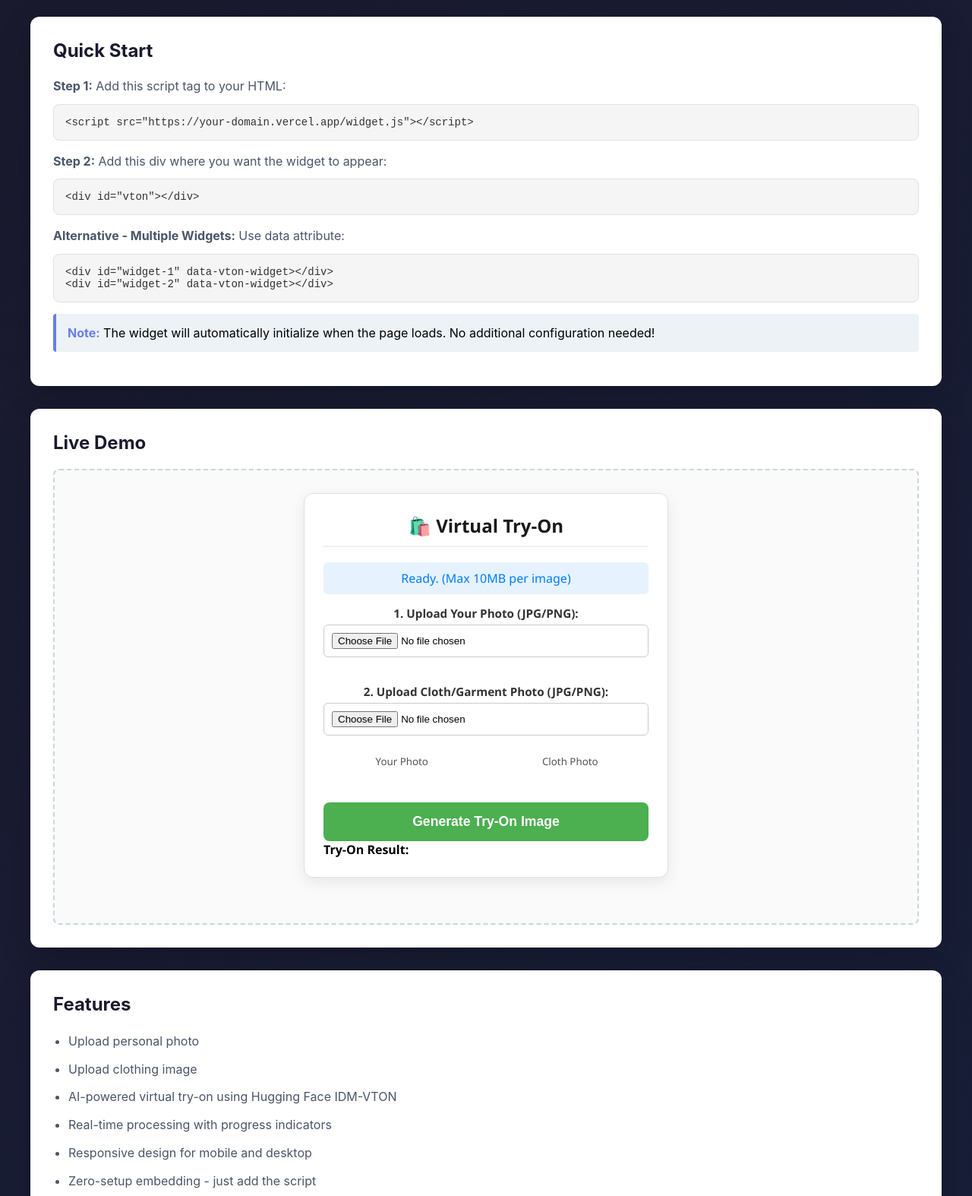
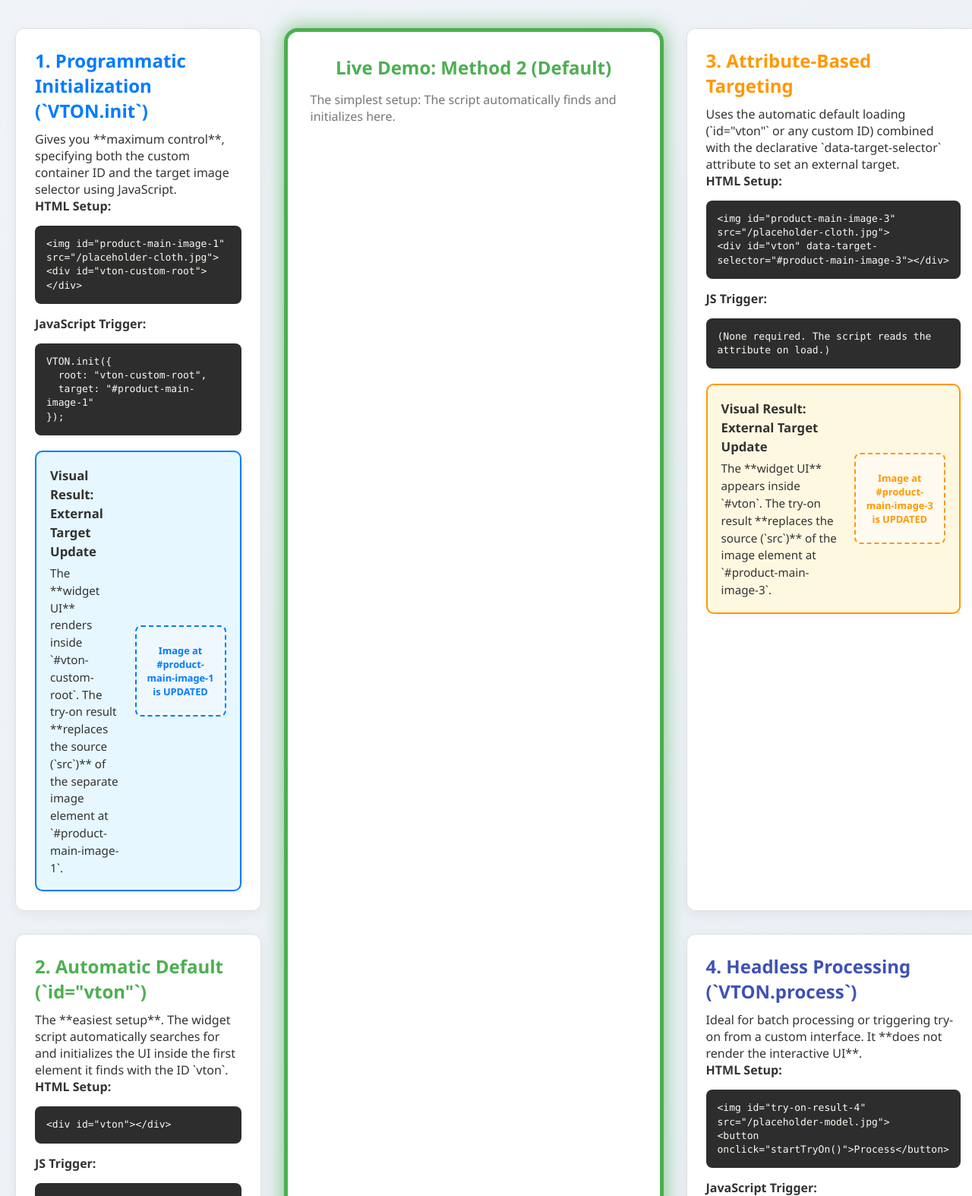
Before and after one commit to AbhiGandhi-A/vton-widget, a website: page public/index.html in a window 1280 px wide. Shown: the part 127-1701 px from the top of the page at 76% size. Drawn offline with Linux system fonts and the light colour scheme; a script that the page names is missing.

Commit message:
Update index.html

```diff
--- a/public/index.html
+++ b/public/index.html
@@ -3,218 +3,320 @@
 <head>
   <meta charset="UTF-8">
   <meta name="viewport" content="width=device-width, initial-scale=1.0">
-  <title>Virtual Try-On Widget</title>
+  <title>Virtual Try-On Widget Demo - All Methods</title>
   <style>
-    * {
-      margin: 0;
-      padding: 0;
-      box-sizing: border-box;
+    /* ------------------------------------------- */
+    /* 1. Base Page & Layout Styling */
+    /* ------------------------------------------- */
+    * { margin: 0; padding: 0; box-sizing: border-box; }
+    body {
+      font-family: 'Segoe UI', Tahoma, Geneva, Verdana, sans-serif;
+      background: linear-gradient(135deg, #f0f4f8 0%, #e8edf3 100%);
+      min-height: 100vh;
+      padding: 40px 20px;
+      color: #333;
+    }
+    .container {
+      max-width: 1400px;
+      margin: 0 auto;
+    }
+    h1 {
+      color: #1a1a2e;
+      margin-bottom: 5px;
+      font-size: 40px;
+      text-align: center;
+      font-weight: 700;
+    }
+    .subtitle {
+      color: #555;
+      margin-bottom: 40px;
+      font-size: 18px;
+      text-align: center;
+    }
+    a { color: #007bff; text-decoration: none; }
+    a:hover { text-decoration: underline; }
+
+    /* ------------------------------------------- */
+    /* 2. Grid and Live Demo Styling */
+    /* ------------------------------------------- */
+    .widget-grid {
+      display: grid;
+      grid-template-areas:
+        "method1 live method3"
+        "method2 live method4";
+      grid-template-columns: 1fr 500px 1fr;
+      gap: 30px;
+      margin-top: 30px;
+    }
+    #live-demo-area {
+      grid-area: live;
+      background: #ffffff;
+      border-radius: 18px;
+      padding: 30px;
+      box-shadow: 0 20px 50px rgba(0, 0, 0, 0.15);
+      border: 5px solid #4CAF50;
+      animation: pulse-border 2s infinite alternate;
+      display: flex;
+      flex-direction: column;
+      align-items: center;
+    }
+    #live-demo-area h2 {
+        color: #4CAF50;
+        text-align: center;
+        margin-bottom: 15px;
+    }
+    #live-demo-area p {
+        color: #777;
     }
 
-    body {
-      font-family: -apple-system, BlinkMacSystemFont, 'Segoe UI', Roboto, sans-serif;
-      background: linear-gradient(135deg, #1a1a2e 0%, #16213e 100%);
-      min-height: 100vh;
-      padding: 40px 20px;
+    /* ------------------------------------------- */
+    /* 3. Method Card Styling */
+    /* ------------------------------------------- */
+    .method-card {
+      background: #ffffff;
+      border-radius: 12px;
+      padding: 25px;
+      box-shadow: 0 4px 15px rgba(0, 0, 0, 0.05);
+      transition: transform 0.3s ease, box-shadow 0.3s ease;
+      border: 1px solid #e0e0e0;
+    }
+    .method-card:hover {
+      transform: translateY(-8px);
+      box-shadow: 0 15px 35px rgba(0, 0, 0, 0.15);
+    }
+    .method-card h3 {
+      margin-top: 0;
+      padding-bottom: 10px;
+      font-size: 1.5em;
+      font-weight: 600;
     }
 
-    .container {
-      max-width: 1200px;
-      margin: 0 auto;
+    /* ------------------------------------------- */
+    /* 4. Code & Output Simulation */
+    /* ------------------------------------------- */
+    .code-block {
+      background: #2d2d2d;
+      color: #f8f8f2;
+      border-radius: 8px;
+      padding: 15px;
+      margin: 15px 0;
+      font-family: 'Fira Code', Consolas, monospace;
+      font-size: 13px;
+      overflow-x: auto;
+      line-height: 1.4;
     }
 
-    h1 {
-      color: white;
-      margin-bottom: 10px;
-      font-size: 32px;
+    .output-box {
+      margin-top: 20px;
+      padding: 18px;
+      border-radius: 10px;
+      display: flex;
+      gap: 20px;
+      align-items: center;
+      box-shadow: 0 2px 10px rgba(0, 0, 0, 0.05);
+    }
+    .output-text { flex: 1; font-size: 0.95em; line-height: 1.5; }
+    .output-text strong { display: block; margin-bottom: 5px; font-size: 1.1em; font-weight: 700; }
+
+    /* Output Simulation Box */
+    .output-image-sim {
+      width: 120px;
+      height: 120px;
+      display: flex;
+      align-items: center;
+      justify-content: center;
+      text-align: center;
+      border-radius: 8px;
+      font-size: 0.8em;
+      padding: 10px;
+      font-weight: 600;
+      flex-shrink: 0;
     }
 
-    .subtitle {
-      color: #a0aec0;
-      margin-bottom: 40px;
-      font-size: 16px;
-    }
+    /* ------------------------------------------- */
+    /* 5. Method-Specific Colors */
+    /* ------------------------------------------- */
+    .method-1-color h3 { color: #007bff; }
+    .method-1-output { background-color: #e6f7ff; border: 2px solid #007bff; }
+    .method-1-output .output-image-sim { border: 2px dashed #007bff; color: #007bff; background-color: #f0f8ff; }
 
-    .demo-section {
-      background: white;
-      border-radius: 12px;
-      padding: 30px;
-      margin-bottom: 30px;
-      box-shadow: 0 10px 40px rgba(0, 0, 0, 0.2);
-    }
+    .method-2-color h3 { color: #4CAF50; }
+    .method-2-output { background-color: #e6fff0; border: 2px solid #4CAF50; }
+    .method-2-output .output-image-sim { border: 2px dashed #4CAF50; background-color: #f0f8ff; color: #4CAF50; }
 
-    .demo-section h2 {
-      color: #1a1a2e;
-      margin-bottom: 20px;
-      font-size: 24px;
-    }
+    .method-3-color h3 { color: #ff9800; }
+    .method-3-output { background-color: #fff8e1; border: 2px solid #ff9800; }
+    .method-3-output .output-image-sim { border: 2px dashed #ff9800; color: #ff9800; background-color: #fffaf0; }
 
-    .demo-section h3 {
-      color: #2d3748;
-      margin-top: 20px;
-      margin-bottom: 10px;
-      font-size: 16px;
-    }
+    .method-4-color h3 { color: #3f51b5; }
+    .method-4-output { background-color: #e8eaf6; border: 2px solid #3f51b5; }
+    .method-4-output .output-image-sim { border: 2px dashed #3f51b5; background-color: #f5f5ff; color: #3f51b5; }
 
-    .demo-section p {
-      color: #4a5568;
-      line-height: 1.6;
-      margin-bottom: 10px;
-    }
-
-    .demo-section a {
-      color: #667eea;
-      text-decoration: none;
-    }
-
-    .demo-section a:hover {
-      text-decoration: underline;
-    }
-
-    .code-block {
-      background: #f5f5f5;
-      border: 1px solid #e0e0e0;
-      border-radius: 8px;
-      padding: 15px;
-      margin-bottom: 15px;
-      overflow-x: auto;
-      font-family: monospace;
-      font-size: 14px;
-      color: #333;
-      word-break: break-all;
-    }
-
-    .demo-content {
-      border: 2px dashed #cbd5e0;
-      border-radius: 8px;
-      padding: 30px;
-      margin-top: 20px;
-      min-height: 600px;
-      background: #fafafa;
-    }
-
-    .info-box {
-      background: #edf2f7;
-      border-left: 4px solid #667eea;
-      padding: 15px;
-      margin-bottom: 15px;
-      border-radius: 4px;
-    }
-
-    .info-box strong {
-      color: #667eea;
-    }
-
-    ul {
-      margin-left: 20px;
-    }
-
-    ol {
-      margin-left: 20px;
-    }
-
-    li {
-      margin-bottom: 8px;
-    }
-
-    code {
-      background: #f0f0f0;
-      padding: 2px 6px;
-      border-radius: 3px;
-      font-family: monospace;
+    /* ------------------------------------------- */
+    /* 6. Animations */
+    /* ------------------------------------------- */
+    @keyframes pulse-border {
+      0% { box-shadow: 0 0 10px rgba(76, 175, 80, 0.5); }
+      100% { box-shadow: 0 0 30px rgba(76, 175, 80, 0.8); }
     }
   </style>
+
+  <script src="https://vton-widget-k4hh.onrender.com/widget.js"></script>
 </head>
 <body>
   <div class="container">
-    <h1>Virtual Try-On Widget</h1>
-    <p class="subtitle">Embed this widget on any website with a single line of code</p>
+    <h1>👕 Virtual Try-On Widget Deployment Guide</h1>
+    <p class="subtitle">Four easy ways to integrate the VTON Widget into your e-commerce platform.</p>
 
-    <div class="demo-section">
-      <h2>Quick Start</h2>
-      <p><strong>Step 1:</strong> Add this script tag to your HTML:</p>
-      <div class="code-block">&lt;script src="https://your-domain.vercel.app/widget.js"&gt;&lt;/script&gt;</div>
-      <p><strong>Step 2:</strong> Add this div where you want the widget to appear:</p>
-      <div class="code-block">&lt;div id="vton"&gt;&lt;/div&gt;</div>
-      <p><strong>Alternative - Multiple Widgets:</strong> Use data attribute:</p>
-      <div class="code-block">&lt;div id="widget-1" data-vton-widget&gt;&lt;/div&gt;<br>&lt;div id="widget-2" data-vton-widget&gt;&lt;/div&gt;</div>
-      <div class="info-box">
-        <strong>Note:</strong> The widget will automatically initialize when the page loads. No additional configuration needed!
+    <div class="widget-grid">
+
+      <div id="method-1-card" class="method-card method-1-color">
+        <h3>1. Programmatic Initialization (`VTON.init`)</h3>
+        <p>Gives you **maximum control**, specifying both the custom container ID and the target image selector using JavaScript.</p>
+
+        <p><strong>HTML Setup:</strong></p>
+        <div class="code-block">
+          &lt;img id="product-main-image-1" src="/placeholder-cloth.jpg"&gt;<br>
+          &lt;div id="vton-custom-root"&gt;&lt;/div&gt;
+        </div>
+
+        <p><strong>JavaScript Trigger:</strong></p>
+        <div class="code-block">
+          VTON.init({ <br>
+            &nbsp;&nbsp;root: "vton-custom-root",<br>
+            &nbsp;&nbsp;target: "#product-main-image-1" <br>
+          });
+        </div>
+
+        <div class="output-box method-1-output">
+          <div class="output-text">
+            <strong>Visual Result: External Target Update</strong>
+            <p>The **widget UI** renders inside `#vton-custom-root`. The try-on result **replaces the source (`src`)** of the separate image element at `#product-main-image-1`.</p>
+          </div>
+          <div class="output-image-sim">
+            Image at #product-main-image-1 is UPDATED
+          </div>
         </div>
       </div>
 
-    <div class="demo-section">
-      <h2>Live Demo</h2>
-      <div class="demo-content">
+      <div id="live-demo-area">
+        <h2>Live Demo: Method 2 (Default)</h2>
+        <p style="margin-bottom: 20px;">The simplest setup: The script automatically finds and initializes here.</p>
         <div id="vton"></div>
+      </div>
+
+      <div id="method-3-card" class="method-card method-3-color">
+        <h3>3. Attribute-Based Targeting</h3>
+        <p>Uses the automatic default loading (`id="vton"` or any custom ID) combined with the declarative `data-target-selector` attribute to set an external target.</p>
+
+        <p><strong>HTML Setup:</strong></p>
+        <div class="code-block">
+          &lt;img id="product-main-image-3" src="/placeholder-cloth.jpg"&gt;<br>
+          &lt;div id="vton" data-target-selector="#product-main-image-3"&gt;&lt;/div&gt;
+        </div>
+
+        <p><strong>JS Trigger:</strong></p>
+        <div class="code-block">
+          (None required. The script reads the attribute on load.)
+        </div>
+
+        <div class="output-box method-3-output">
+          <div class="output-text">
+            <strong>Visual Result: External Target Update</strong>
+            <p>The **widget UI** appears inside `#vton`. The try-on result **replaces the source (`src`)** of the image element at `#product-main-image-3`.</p>
+          </div>
+          <div class="output-image-sim">
+            Image at #product-main-image-3 is UPDATED
+          </div>
         </div>
       </div>
 
-    <div class="demo-section">
-      <h2>Features</h2>
-      <ul style="color: #4a5568; line-height: 1.8;">
-        <li>Upload personal photo</li>
-        <li>Upload clothing image</li>
-        <li>AI-powered virtual try-on using Hugging Face IDM-VTON</li>
-        <li>Real-time processing with progress indicators</li>
-        <li>Responsive design for mobile and desktop</li>
-        <li>Zero-setup embedding - just add the script</li>
-        <li>Multiple widgets on same page</li>
-        <li>Works on Vercel and localhost</li>
-      </ul>
+      <div id="method-2-card" class="method-card method-2-color">
+        <h3>2. Automatic Default (`id="vton"`)</h3>
+        <p>The **easiest setup**. The widget script automatically searches for and initializes the UI inside the first element it finds with the ID `vton`.</p>
+
+        <p><strong>HTML Setup:</strong></p>
+        <div class="code-block">
+          &lt;div id="vton"&gt;&lt;/div&gt;
         </div>
 
-    <div class="demo-section">
-      <h2>Setup Instructions</h2>
-      <h3>1. Get Hugging Face Token</h3>
-      <p>Go to <a href="https://huggingface.co/settings/tokens" target="_blank">https://huggingface.co/settings/tokens</a> and create a token.</p>
-
-      <h3>2. Add Environment Variables</h3>
-      <p>Create a <code>.env</code> file in your project root:</p>
-      <div class="code-block">HF_TOKEN=your_token_here<br>PORT=3000<br>API_URL=http://localhost:3000</div>
-
-      <h3>3. Install Dependencies</h3>
-      <div class="code-block">npm install</div>
-
-      <h3>4. Run the Server</h3>
-      <div class="code-block">npm run dev</div>
-
-      <h3>5. Open in Browser</h3>
-      <div class="code-block">http://localhost:3000</div>
+        <p><strong>JS Trigger:</strong></p>
+        <div class="code-block">
+          (None required. The script auto-initializes on page load.)
         </div>
 
-    <div class="demo-section">
-      <h2>Deploy to Vercel</h2>
-      <p>Push your code to GitHub and deploy:</p>
-      <ol style="color: #4a5568; line-height: 1.8;">
-        <li>Connect your GitHub repo to Vercel</li>
-        <li>Add <code>HF_TOKEN</code> to Environment Variables in Vercel dashboard</li>
-        <li>Set <code>API_URL</code> to your Vercel domain (e.g., https://your-app.vercel.app)</li>
-        <li>Deploy and enjoy!</li>
-      </ol>
+        <div class="output-box method-2-output">
+          <div class="output-text">
+            <strong>Visual Result: Internal Display</strong>
+            <p>The full **interactive widget UI** is visible inside `#vton`. The result image is displayed as a new `&lt;img&gt;` element **within the widget area**, below the "Generate" button.</p>
           </div>
-
-    <div class="demo-section">
-      <h2>Integration Example</h2>
-      <p>Complete HTML example to embed on any website:</p>
-      <div class="code-block">&lt;!DOCTYPE html&gt;<br>&lt;html&gt;<br>&lt;head&gt;<br>&nbsp;&nbsp;&lt;title&gt;My Store&lt;/title&gt;<br>&lt;/head&gt;<br>&lt;body&gt;<br>&nbsp;&nbsp;&lt;h1&gt;Welcome to My Store&lt;/h1&gt;<br>&nbsp;&nbsp;&lt;!-- Virtual Try-On Widget --&gt;<br>&nbsp;&nbsp;&lt;script src="https://your-domain.vercel.app/widget.js"&gt;&lt;/script&gt;<br>&nbsp;&nbsp;&lt;div id="vton"&gt;&lt;/div&gt;<br>&lt;/body&gt;<br>&lt;/html&gt;</div>
+          <div class="output-image-sim">
+            Result SHOWN INSIDE Widget UI
           </div>
-
-    <div class="demo-section">
-      <h2>API Documentation</h2>
-      <h3>POST /api/vton/process</h3>
-      <p>Process images for virtual try-on</p>
-      <p><strong>Request Body:</strong></p>
-      <div class="code-block">{<br>  "userImage": "base64_encoded_image",<br>  "clothImage": "base64_encoded_image"<br>}</div>
-      <p><strong>Response:</strong></p>
-      <div class="code-block">{<br>  "status": "success",<br>  "result": "base64_encoded_result_image",<br>  "timestamp": "2024-11-18T..."<br>}</div>
-
-      <h3>GET /api/health</h3>
-      <p>Health check endpoint</p>
-      <div class="code-block">{<br>  "status": "ok",<br>  "timestamp": "2024-11-18T...",<br>  "hf_token_configured": true<br>}</div>
         </div>
       </div>
 
-  <script src="/widget.js"></script>
+      <div id="method-4-card" class="method-card method-4-color">
+        <h3>4. Headless Processing (`VTON.process`)</h3>
+        <p>Ideal for batch processing or triggering try-on from a custom interface. It **does not render the interactive UI**.</p>
+
+        <p><strong>HTML Setup:</strong></p>
+        <div class="code-block">
+          &lt;img id="try-on-result-4" src="/placeholder-model.jpg"&gt;<br>
+          &lt;button onclick="startTryOn()"&gt;Process&lt;/button&gt;
+        </div>
+
+        <p><strong>JavaScript Trigger:</strong></p>
+        <div class="code-block">
+          VTON.process({<br>
+            &nbsp;&nbsp;personImageUrl: '...',<br>
+            &nbsp;&nbsp;garmentImageUrl: '...',<br>
+            &nbsp;&nbsp;target: '#try-on-result-4'<br>
+          });
+        </div>
+
+        <div class="output-box method-4-output">
+          <div class="output-text">
+            <strong>Visual Result: External Target Update (No UI)</strong>
+            <p>**No widget UI** is shown. A temporary **floating status message** tracks progress. The result image **replaces the source (`src`)** of the image at `#try-on-result-4`.</p>
+          </div>
+          <div class="output-image-sim">
+            NO WIDGET UI. Status Box Floats.
+          </div>
+        </div>
+      </div>
+
+    </div>
+
+    <hr>
+
+    <div class="container" style="max-width: 800px; margin-top: 50px; background: white; padding: 30px; border-radius: 12px; box-shadow: 0 4px 15px rgba(0,0,0,0.05);">
+        <h2 style="color: #1a1a2e; margin-bottom: 20px;">Local Server Setup ⚙️</h2>
+        <p>These instructions are for running the **server** (which hosts the widget.js and the API) locally.</p>
+
+        <h3>1. Get Hugging Face Token</h3>
+        <p>A **Hugging Face Token** with read access is required for the backend API to function.</p>
+
+        <h3>2. Environment Variables</h3>
+        <p>Create a <code>.env</code> file in your project root:</p>
+        <div class="code-block">
+          HF_TOKEN=your_hugging_face_token_here<br>
+          PORT=3000<br>
+          API_URL=http://localhost:3000
+        </div>
+
+        <h3>3. Run the Server</h3>
+        <div class="code-block">
+          npm install<br>
+          npm run dev
+        </div>
+
+        <h3>4. Access Demo</h3>
+        <div class="code-block">
+          Open http://localhost:3000 in your browser.
+        </div>
+    </div>
+  </div>
+  <script src="https://vton-widget-k4hh.onrender.com/widget.js"></script>
 </body>
 </html>
```
Lines whose indentation alone changed are shown as unchanged.
